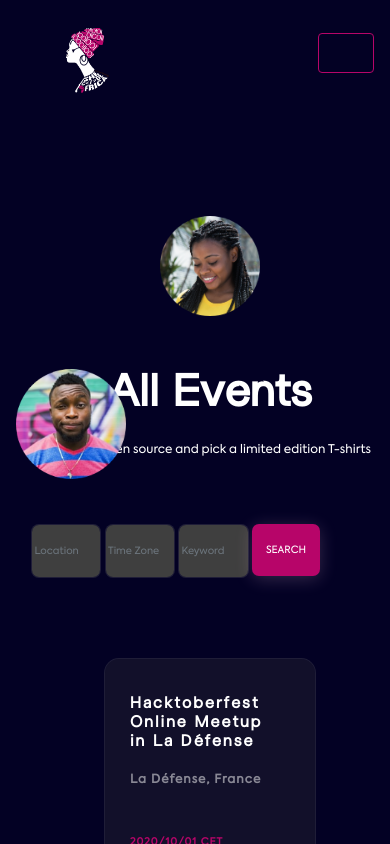
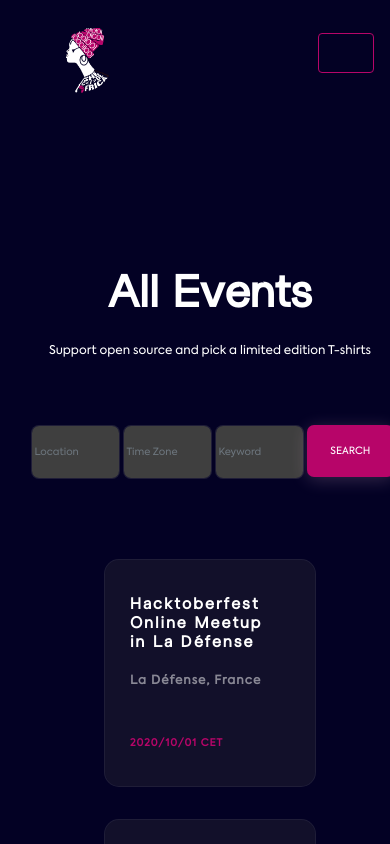
Before and after one commit to she-code-africa/WOSCA-FE, a React (Create React App) app: page /events in a window 390 px wide. Shown: the top 844 px of the page. Built offline with nearby package versions, Linux system fonts and the light colour scheme.

Commit message:
more responsiveness changes

```diff
--- a/src/styles/views/event.css
+++ b/src/styles/views/event.css
@@ -24,3 +24,9 @@
 .form {
     padding-top: 25px;
 }
+
+@media (max-width: 767px) {
+    .up img, .down img, .hide-form {
+        display: none;
+    }
+}
--- a/src/views/events/event.js
+++ b/src/views/events/event.js
@@ -52,7 +52,7 @@
                             <Col >
                                 <Button className="sub-button" type="submit">SEARCH</Button>
                             </Col>
-                            <Col></Col>
+                            <Col className="hide-form"></Col>
                         </Form.Row>
                     </Form>
                 </div>
```
Also changed, not shown: src/styles/components/card.css (line endings or trailing spaces).
